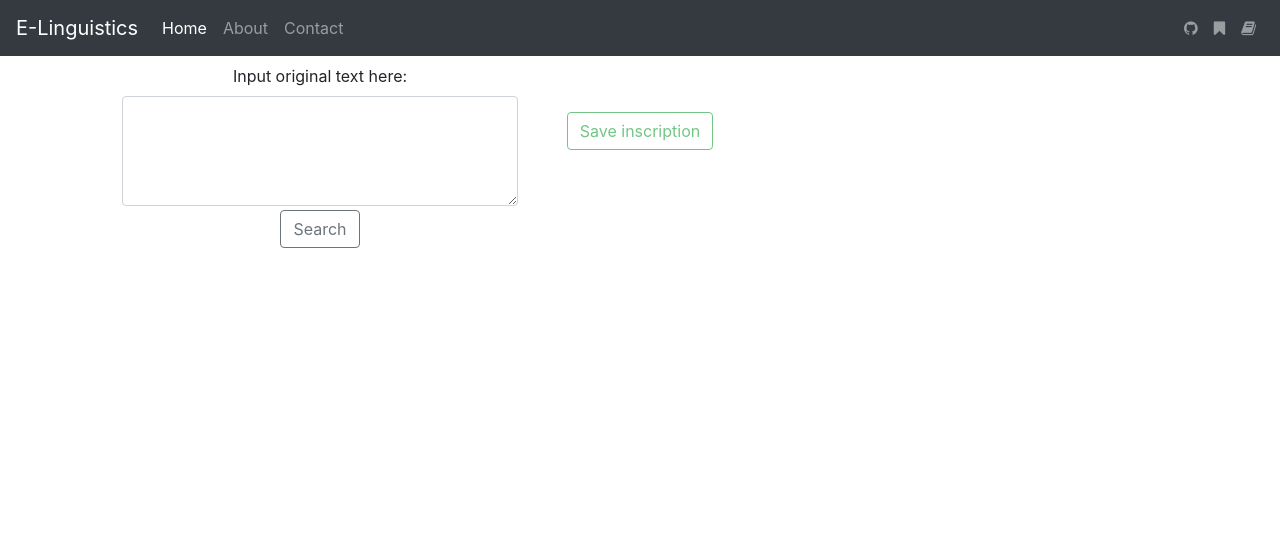
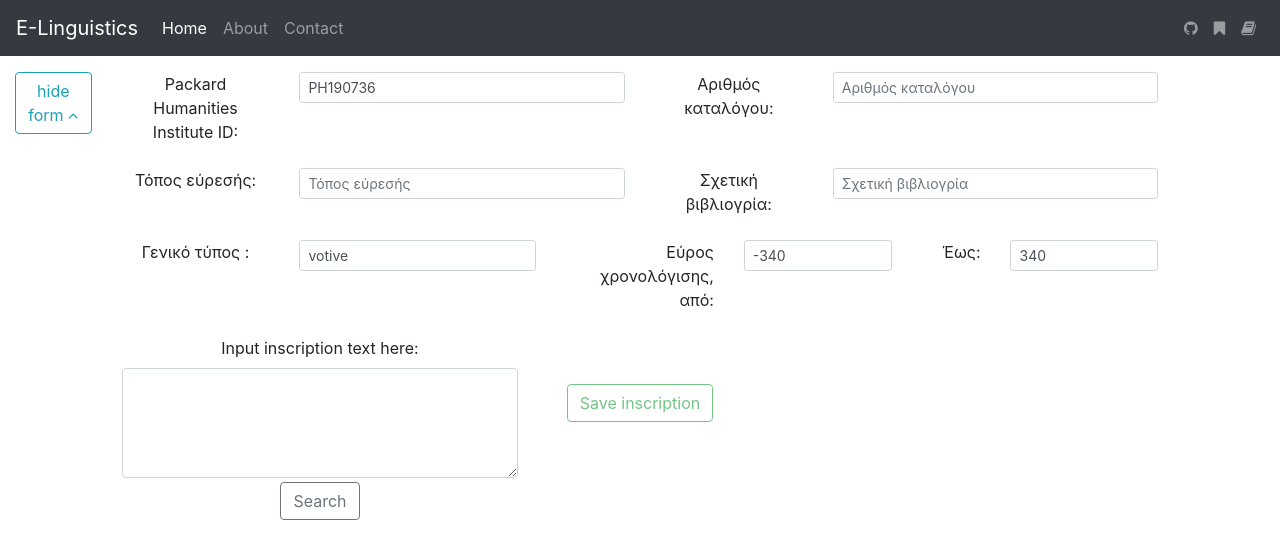
Before and after one commit to myrto1984/e-linguistics-app, an Angular app in the folder e-linguistics_front/: page /home in a window 1280 px wide. Shown: the top 558 px of the page. Built offline with nearby package versions, Linux system fonts and the light colour scheme.

Commit message:
inscription form added

```diff
--- a/e-linguistics_front/src/app/pages/home/home.component.html
+++ b/e-linguistics_front/src/app/pages/home/home.component.html
@@ -2,11 +2,61 @@
   <div class="row offset-5 col-2 badge-info rounded " *ngIf="errorMassage">
     <div>{{errorMassage}}</div>
   </div>
-  <div class="row">
-    <div class="offset-1 col-4" *ngIf="myForm">
+  <div class="row mt-3">
+
+    <div class="col-1">
+      <button class="btn btn-outline-info" type="button" (click)="collapse()">
+        {{show ? 'hide ' : 'show '}}form <i class="fa fa-angle-{{show ? 'up' : 'down'}}"></i>
+      </button>
+    </div>
+
+    <div class="col-10 collapse" [ngClass]="{'show': show}" id="collapseExample" *ngIf="myForm">
+      <form [formGroup]="inscriptionForm">
+
+        <div class="form-group row">
+          <label for="phID" class="col-sm-2 col-form-label-sml">Packard Humanities Institute ID:</label>
+          <div class="col-sm-4">
+            <input type="text" class="form-control form-control-sm" id="phID" formControlName="phID" placeholder="Packard Humanities Institute ID">
+          </div>
+          <label for="id_in_publication" class="col-sm-2 col-form-label-sml">Αριθμός καταλόγου:</label>
+          <div class="col-sm-4">
+            <input type="text" class="form-control form-control-sm" id="id_in_publication" formControlName="id_in_publication" placeholder="Αριθμός καταλόγου">
+          </div>
+        </div>
+
+        <div class="form-group row">
+          <label for="provenance" class="col-sm-2 col-form-label-sml">Τόπος εύρεσής: </label>
+          <div class="col-sm-4">
+            <input type="text" class="form-control form-control-sm" id="provenance" formControlName="provenance" placeholder="Τόπος εύρεσής">
+          </div>
+          <label for="bibliography" class="col-sm-2 col-form-label-sml">Σχετική βιβλιογρία: </label>
+          <div class="col-sm-4">
+            <input type="text" class="form-control form-control-sm" id="bibliography" formControlName="bibliography" placeholder="Σχετική βιβλιογρία">
+          </div>
+        </div>
+
+        <div class="form-group row">
+          <label for="general_type" class="col-sm-2 col-form-label-sml">Γενικό τύπος : </label>
+          <div class="col-sm-3">
+            <input type="text" class="form-control form-control-sm" id="general_type" formControlName="general_type" placeholder="Γενικό τύπος">
+          </div>
+          <label for="dateFrom" class="col-sm-2 col-form-label-sml text-right">Εύρος χρονολόγισης, από: </label>
+          <div class="col-sm-2">
+            <input type="text" class="form-control form-control-sm" id="dateFrom" formControlName="dateFrom" placeholder="Από">
+          </div>
+          <label for="dateTo" class="col-sm-1 col-form-label-sml text-right">Έως: </label>
+          <div class="col-sm-2">
+            <input type="text" class="form-control form-control-sm" id="dateTo" formControlName="dateTo" placeholder="Έως">
+          </div>
+        </div>
+
+      </form>
+    </div>
+
+    <div class="col-4" [ngClass]="{'offset-1' : show}" *ngIf="myForm">
       <form [formGroup]="myForm">
         <div class="form-group">
-          <label for="input">Input original text here: </label>
+          <label for="input">Input inscription text here: </label>
           <textarea class="form-control" id="input" formControlName="input_text" rows="4"></textarea>
           <div class="m-1">
             <button class="btn btn-outline-secondary" type="submit" (click)="sendTextToBack()">Search</button>
@@ -21,7 +71,7 @@
       </div>
     </div>
 
-    <div class="col-2 mt-5">
+    <div class="col-2 pt-5">
       <button class="btn btn-outline-success" [ngClass]="{'disabled': disableSave}" (click)="save()">Save inscription</button>
     </div>
 
--- a/e-linguistics_front/src/app/pages/home/home.component.ts
+++ b/e-linguistics_front/src/app/pages/home/home.component.ts
@@ -29,6 +29,7 @@ export class HomeComponent implements OnInit {
   wordIndex: number;
   loading = false;
   perseus_lexicon_HTML: any;
+  show = true;
 
   formPrepare = {
     inscription_text: ['', Validators.required],
@@ -60,9 +61,9 @@ export class HomeComponent implements OnInit {
   }
 
   initForm() {
+    this.inscriptionForm = this.fb.group(this.formPrepare);
     this.myForm = this.fb.group({input_text: ['', Validators.required]});
     this.englishLemma = this.fb.group({input_text: ['', Validators.required]});
-    this.inscriptionForm = this.fb.group(this.formPrepare);
   }
 
   sendTextToBack() {
@@ -183,11 +184,13 @@ export class HomeComponent implements OnInit {
       this.inscriptionForm.get('inscription_text').setValue(this.myForm.get('input_text').value);
 
       this.dbService.postInscription(this.inscriptionForm.value).subscribe(
-        res => console.log(res)
+        res => console.log(res),
+        er => console.log(er),
+        () => {
+          this.inscriptionForm = this.fb.group(this.formPrepare);
+          this.disableSave = true;
+        }
       );
-
-      this.inscriptionForm = this.fb.group(this.formPrepare);
-      this.disableSave = true;
     } else {
       if (!this.inscriptionForm.valid) {
         this.errorMassage = 'Please put an inscription in text area.';
@@ -197,4 +200,9 @@ export class HomeComponent implements OnInit {
     }
   }
 
+  collapse() {
+    this.show  = !this.show;
+    console.log(this.show);
+  }
+
 }
```
